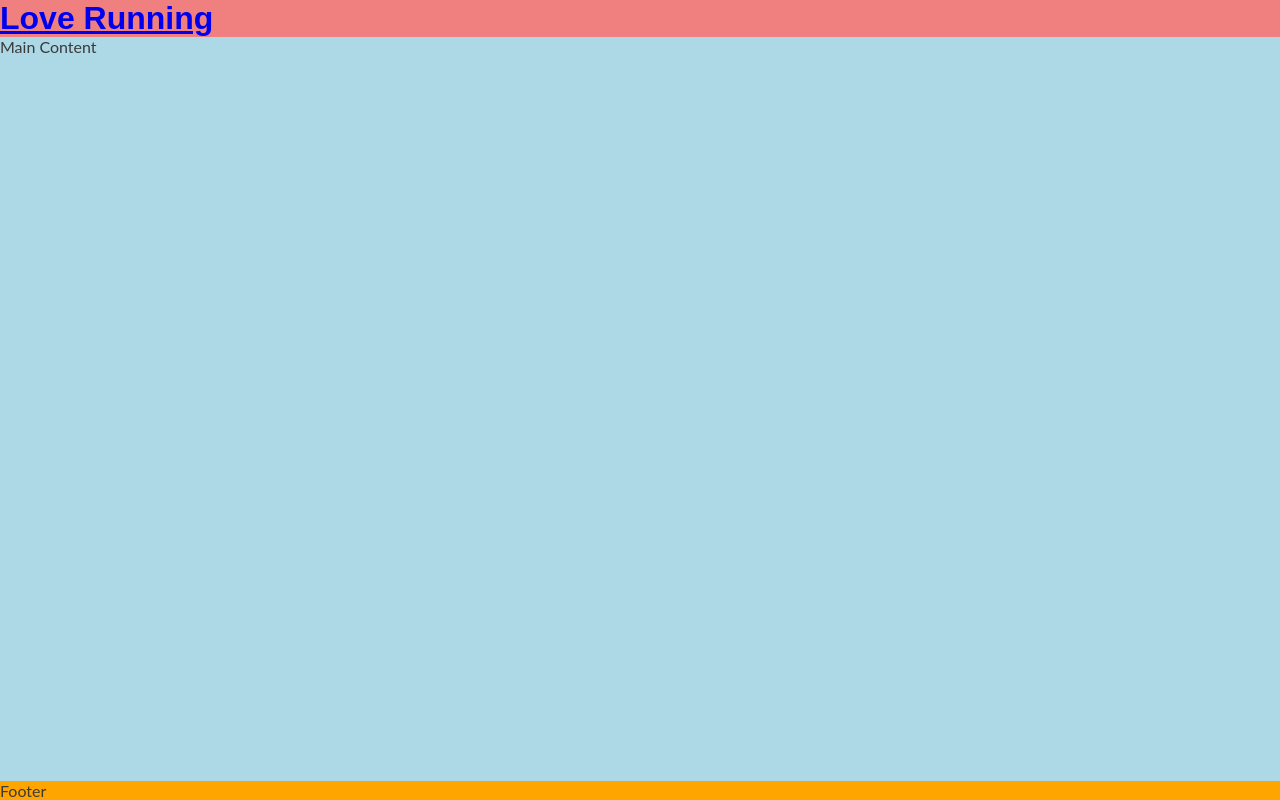
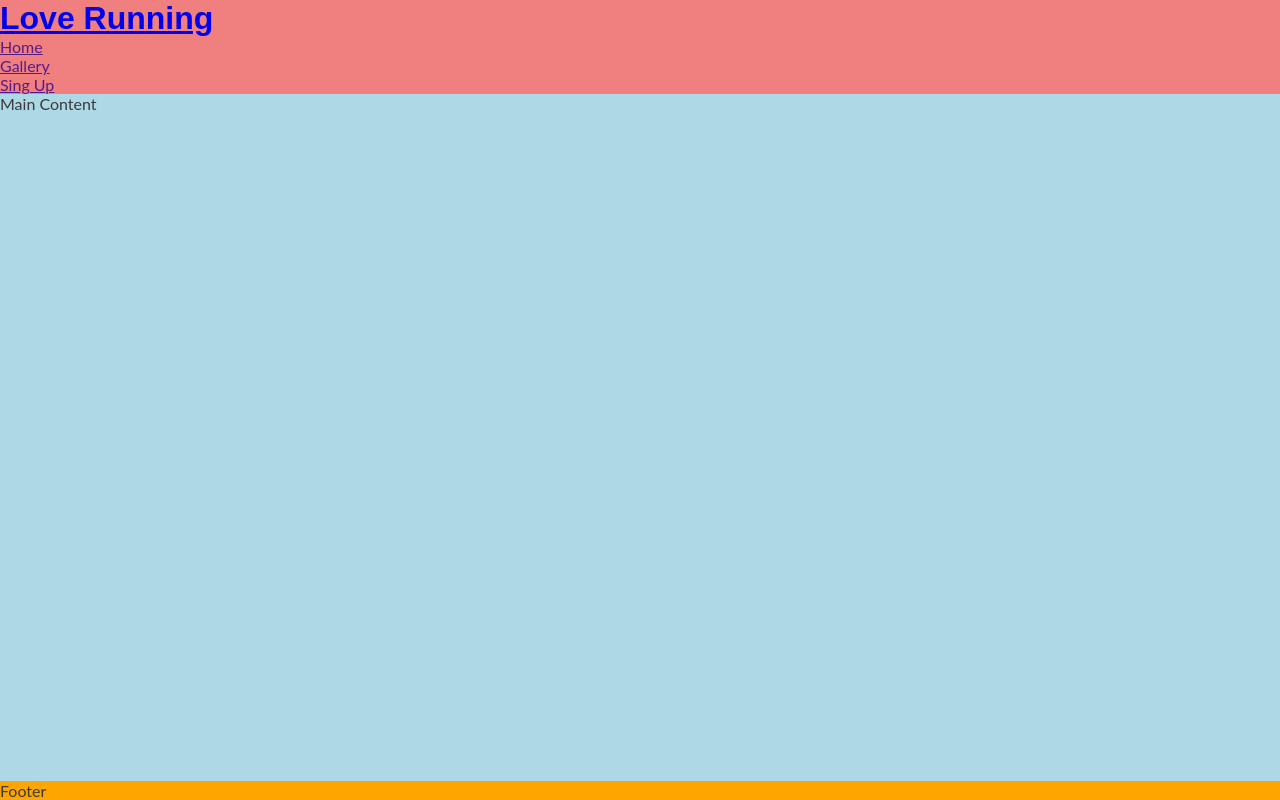
Before and after one commit to desmond0147/love-running, a plain HTML site: page index.html in a window 1280 px wide. Drawn offline with Linux system fonts and the light colour scheme.

Commit message:
Create navigation section

```diff
--- a/index.html
+++ b/index.html
@@ -22,6 +22,13 @@
     <a href="index.html">
         <h1 id="logo">Love Running</h1>
     </a>
+    <nav>
+        <ul>
+            <li><a href="">Home</a></li>
+            <li><a href="">Gallery</a></li>
+            <li><a href="">Sing Up</a></li>
+        </ul>
+    </nav>
 </header>
 <!--Main content-->
 <main>Main Content</main>
```
